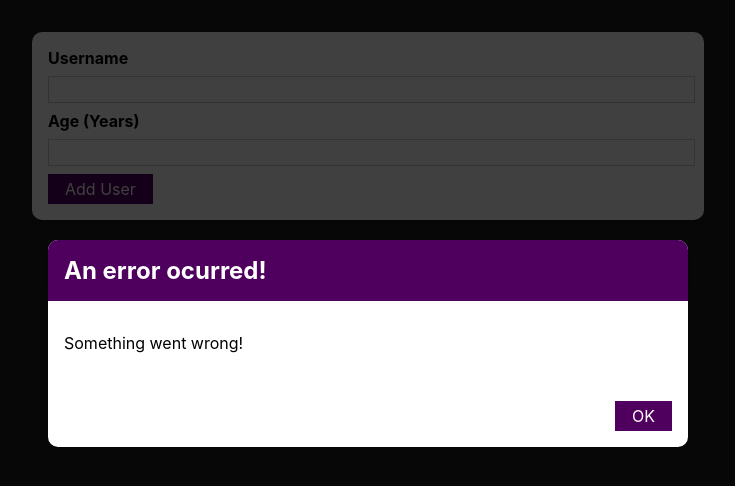
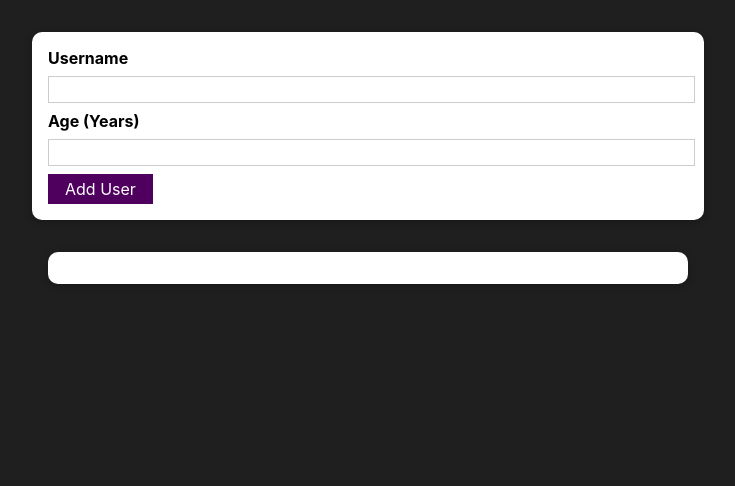
Before and after one commit to luidimso/react-app-form, a React (Create React App) app: page / in a window 1280 px wide. Shown: the top 486 px of the page, without its empty margins (272-1007 px from the left). Built offline with nearby package versions, Linux system fonts and the light colour scheme; the HTML template or start-up script is replaced by a standard one.

Commit message:
Showing and hidding ErrorModal dynamically

```diff
--- a/src/components/UI/ErrorModal.js
+++ b/src/components/UI/ErrorModal.js
@@ -6,7 +6,7 @@
 function ErrorModal(props) {
     return (
         <div>
-            <div className={classes.backdrop}></div>
+            <div className={classes.backdrop} onClick={props.onClose}></div>
             <Card className={classes.modal}>
                 <header className={classes.header}>
                     <h2>{props.title}</h2>
@@ -15,7 +15,7 @@
                     <p>{props.message}</p>
                 </div>
                 <footer className={classes.actions}>
-                    <Button>OK</Button>
+                    <Button onClick={props.onClose}>OK</Button>
                 </footer>
             </Card>
         </div>
--- a/src/components/Users/AddUser.js
+++ b/src/components/Users/AddUser.js
@@ -7,15 +7,24 @@
 function AddUser(props) {
     const [enteredUsername, setEnterededUsername] = useState('');
     const [enteredAge, setEnterededAge] = useState('');
+    const [error, setError] = useState();
 
     function addUserHandler(event) {
         event.preventDefault();
 
         if(enteredUsername.trim().length === 0 || enteredAge.trim().length === 0) {
+            setError({
+                title: 'Invalid input',
+                message: 'Please enter a valid name and age (non-empty values).'
+            });
             return;
         }
 
         if(+enteredAge < 1) {
+            setError({
+                title: 'Invalid age',
+                message: 'Please enter a valid age (greater then 0).'
+            });
             return;
         }
 
@@ -32,6 +41,10 @@
         setEnterededAge(event.target.value);
     }
 
+    function clearError() {
+        setError(null);
+    }
+
     return (
         <div>
             <Card className={classes.input}>
@@ -46,7 +59,7 @@
                 </form>
             </Card>
 
-            <ErrorModal title="An error ocurred!" message="Something went wrong!"></ErrorModal>
+            {error && <ErrorModal title={error.title} message={error.message} onClose={clearError}></ErrorModal>}
         </div>
     );
 }
```
